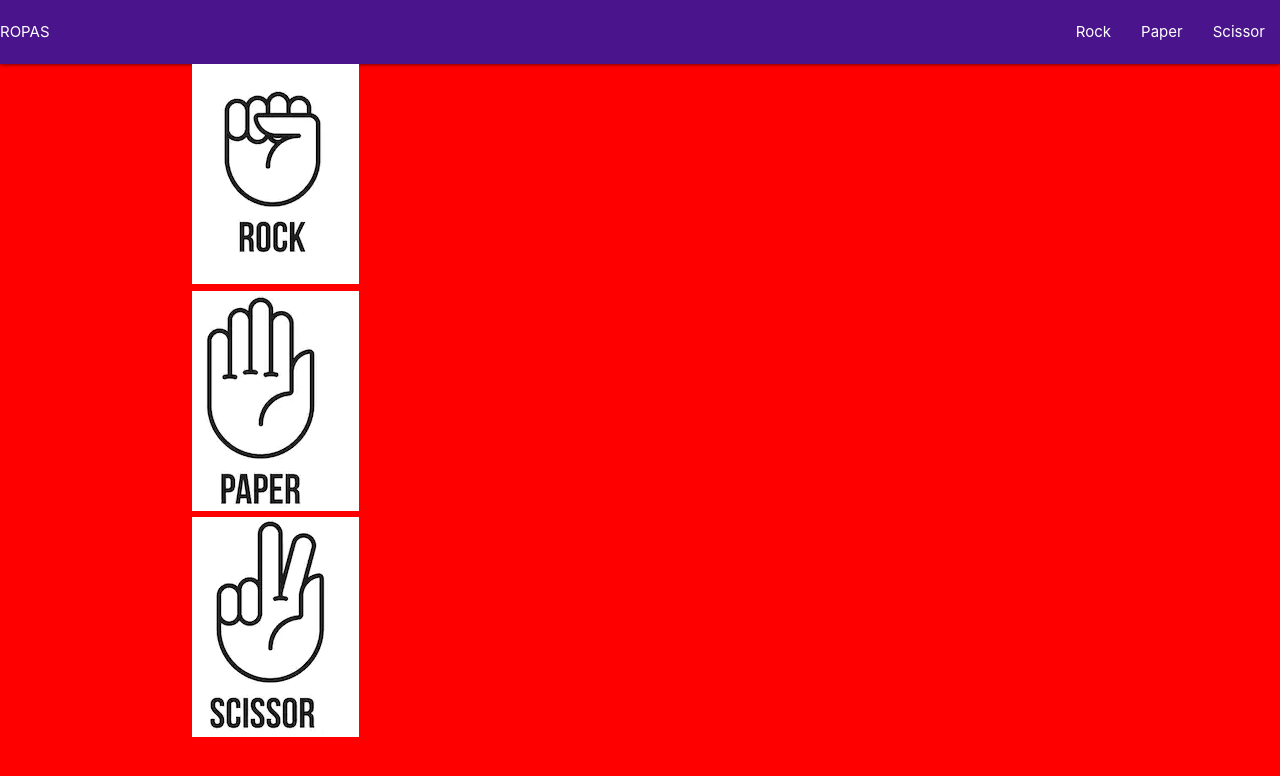
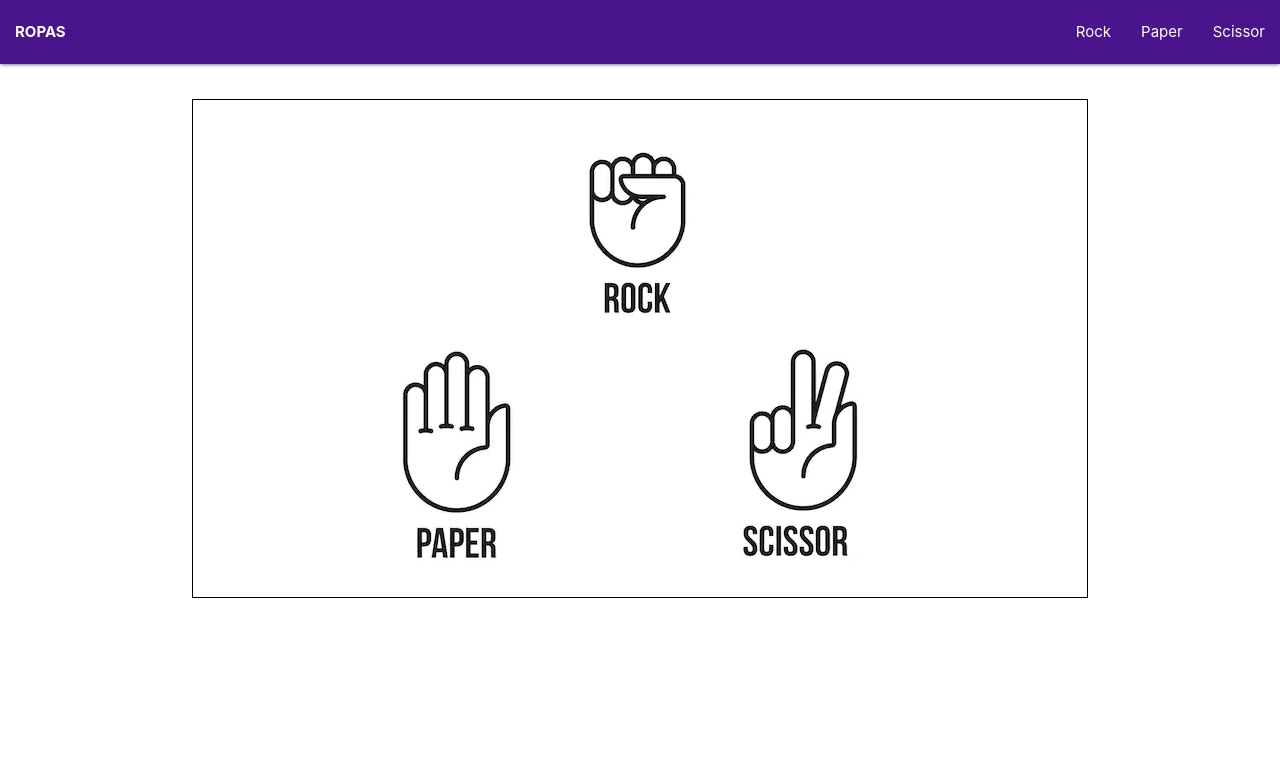
Before and after one commit to sohailshams/rock-paper-scissor, a plain HTML site: page index.html in a window 1280 px wide. Drawn offline with nearby package versions, Linux system fonts and the light colour scheme.

Commit message:
Added styling to logo and images

```diff
--- a/assets/css/style.css
+++ b/assets/css/style.css
@@ -1,3 +1,20 @@
-body {
-  background-color: red;
+.logo {
+  padding-left: 15px;
+  font-weight: bold;
 }
+
+.container {
+  border: solid 1px #000;
+  margin-top: 35px;
+  padding: 25px;
+}
+
+.img-paper-scissor {
+  display: flex;
+  justify-content: space-evenly;
+}
+
+.img-rock {
+  display: flex;
+  justify-content: center;
+}
```
